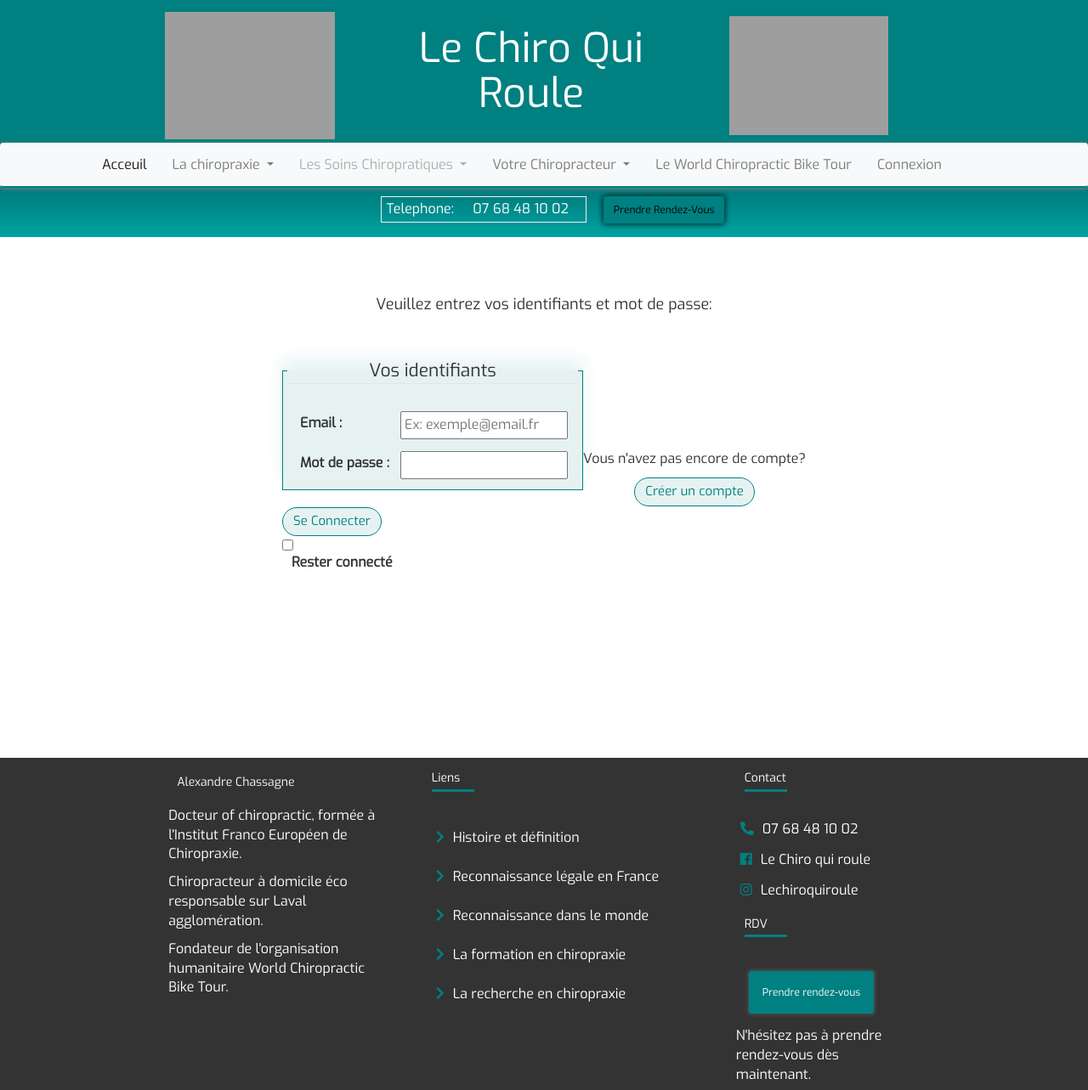
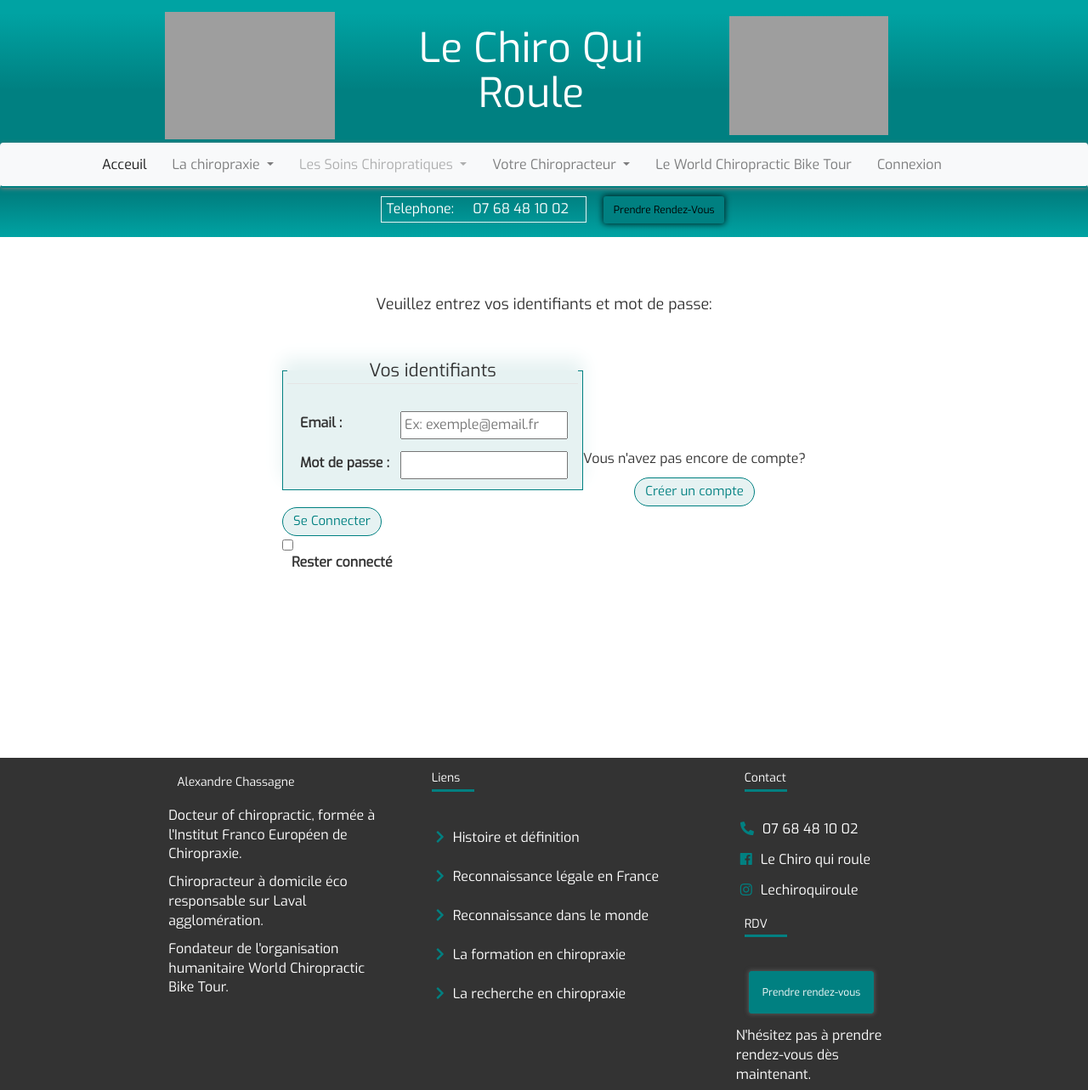
Before and after one commit to NyanUnicorn/Stage, a PHP site: page /connexion.php in a window 1280 px wide. Shown: the whole page at 85% size. Run offline with PHP 8.4, Linux system fonts and the light colour scheme; some libraries are stand-ins or nearby versions; grey boxes are pictures that could not be loaded.

Commit message:
dégradééééé

```diff
--- a/public/style/style.css
+++ b/public/style/style.css
@@ -15,6 +15,7 @@ h1{
 header{
 
 	background-color: #008081;
+	background : linear-gradient(to bottom, rgba(0,163,163,1) 0%, rgba(0,163,163,1) 7%, rgba(0,128,129,1) 48%, rgba(0,128,129,1) 100%);
 }
 
 
@@ -40,7 +41,6 @@ header{
 		display: flex;
 		align-items: center;
 		justify-content: center;
-
 }
 
 .LogoTable img{
--- a/src/Repository/CiviliteRepository.php
+++ b/src/Repository/CiviliteRepository.php
@@ -7,7 +7,7 @@ class CiviliteRepository {
 
   public static function getCivilite($_civilite){
     $query = new DB();
-    return $query->("SELECT labelle FROM Civilite WHERE id = $_civilite")
+    return $query->("SELECT labelle FROM Civilite WHERE id = $_civilite");
   }
 
 }
```
Also changed, not shown: src/Entity/Conge.php (+0 -9 lines).
